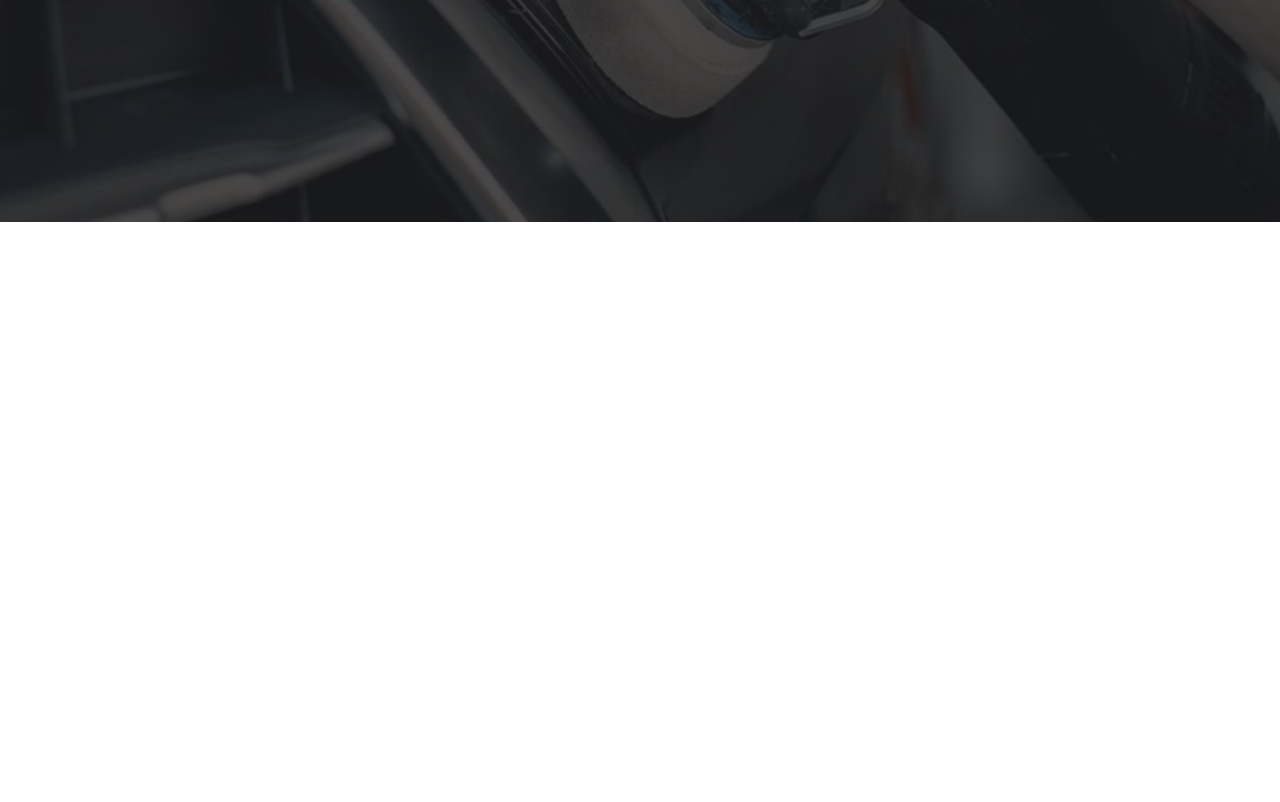
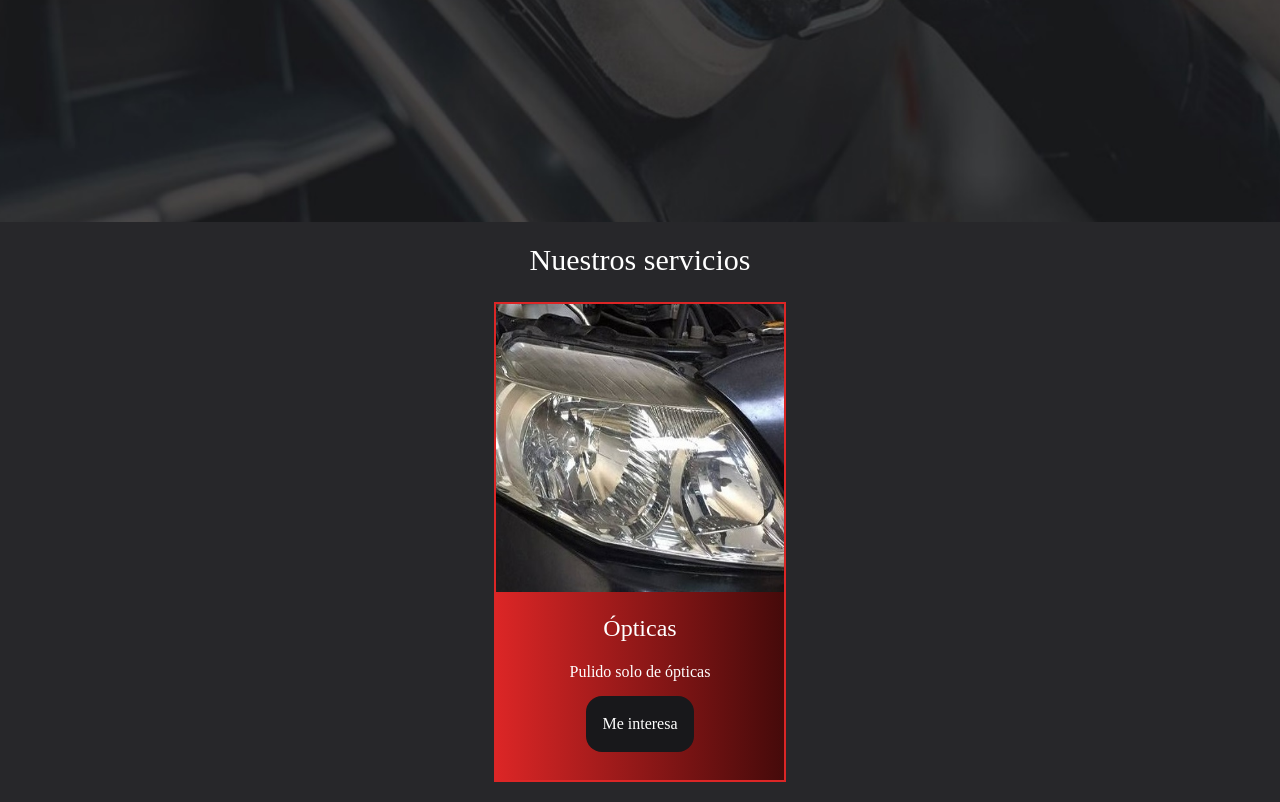
Before and after one commit to alejoevilches/ep-pulidos, a React (Vite) app: page / in a window 1280 px wide. Shown: the part 570-1372 px from the top of the page. Before the commit the page ends 800 px from the top, so only its background shows below. Built offline with nearby package versions, Linux system fonts and the light colour scheme; a web font is replaced by a local one.

Commit message:
start services component

```diff
--- a/src/App.tsx
+++ b/src/App.tsx
@@ -1,11 +1,13 @@
 import { Navbar } from "./components/Navbar"
 import { Hero } from "./components/Hero"
+import { Services } from "./components/Services"
 
 function App() {
   return (
     <main className="font-mainFont">
       <Navbar />
       <Hero />
+      <Services />
     </main>
   )
 }
--- /dev/null
+++ b/src/components/Services.tsx
@@ -0,0 +1,15 @@
+export function Services(){
+  return(
+    <section className="bg-zinc-800 text-white flex flex-col items-center py-5">
+      <h2 className="text-3xl pb-6">Nuestros servicios</h2>
+      <article className="border-2 border-red-600 flex flex-col items-center">
+        <img className="size-72" src="public/opticas-card.jpeg" alt="Imagen de opticas pulidas" />
+        <div className="flex flex-col items-center bg-gradient-to-r from-red-600 to-red-950 w-full h-full py-5">
+          <h3 className="text-2xl mb-4">Ópticas</h3>
+          <p className="mb-3">Pulido solo de ópticas</p>
+          <button className="w-max p-4 mb-2 bg-zinc-900 rounded-2xl overflow-hidden">Me interesa</button>
+        </div>
+      </article>
+    </section>
+  )
+}
```
Also changed, not shown: public/opticas-card.jpeg (added).
